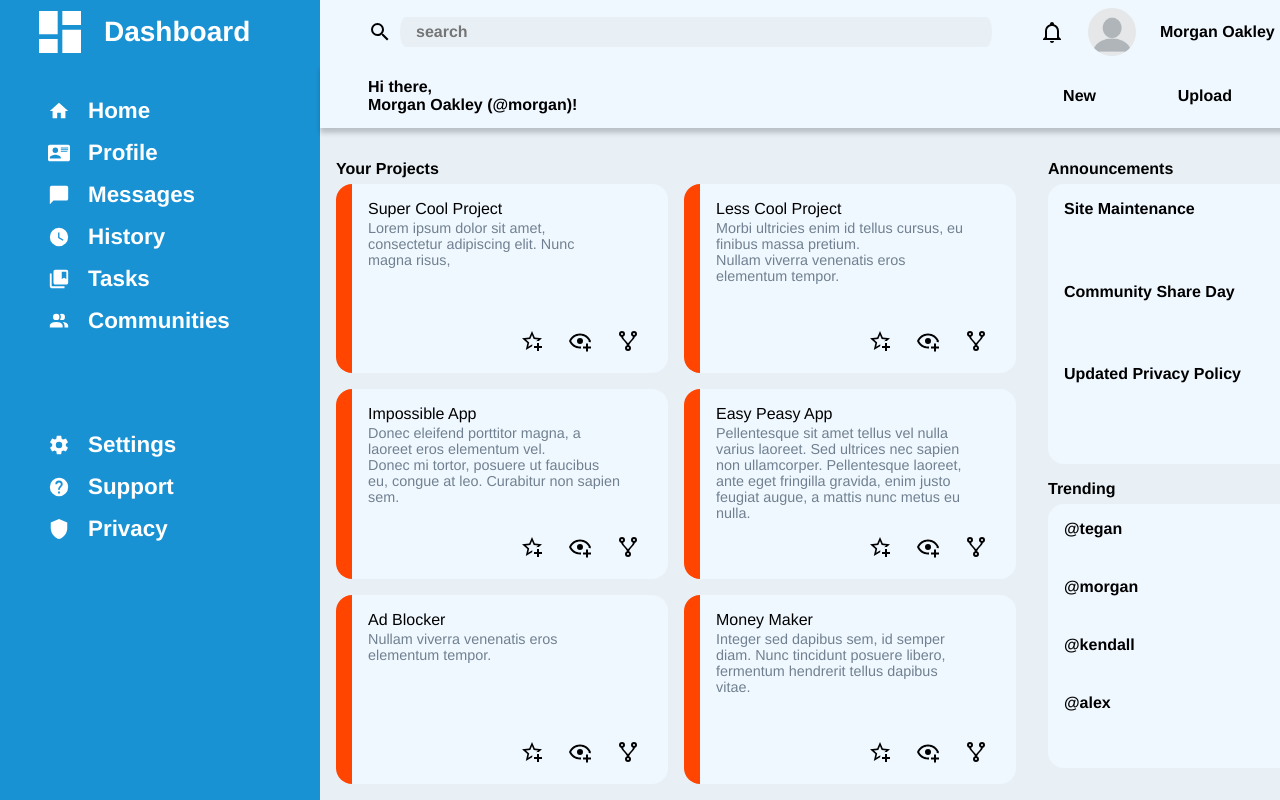
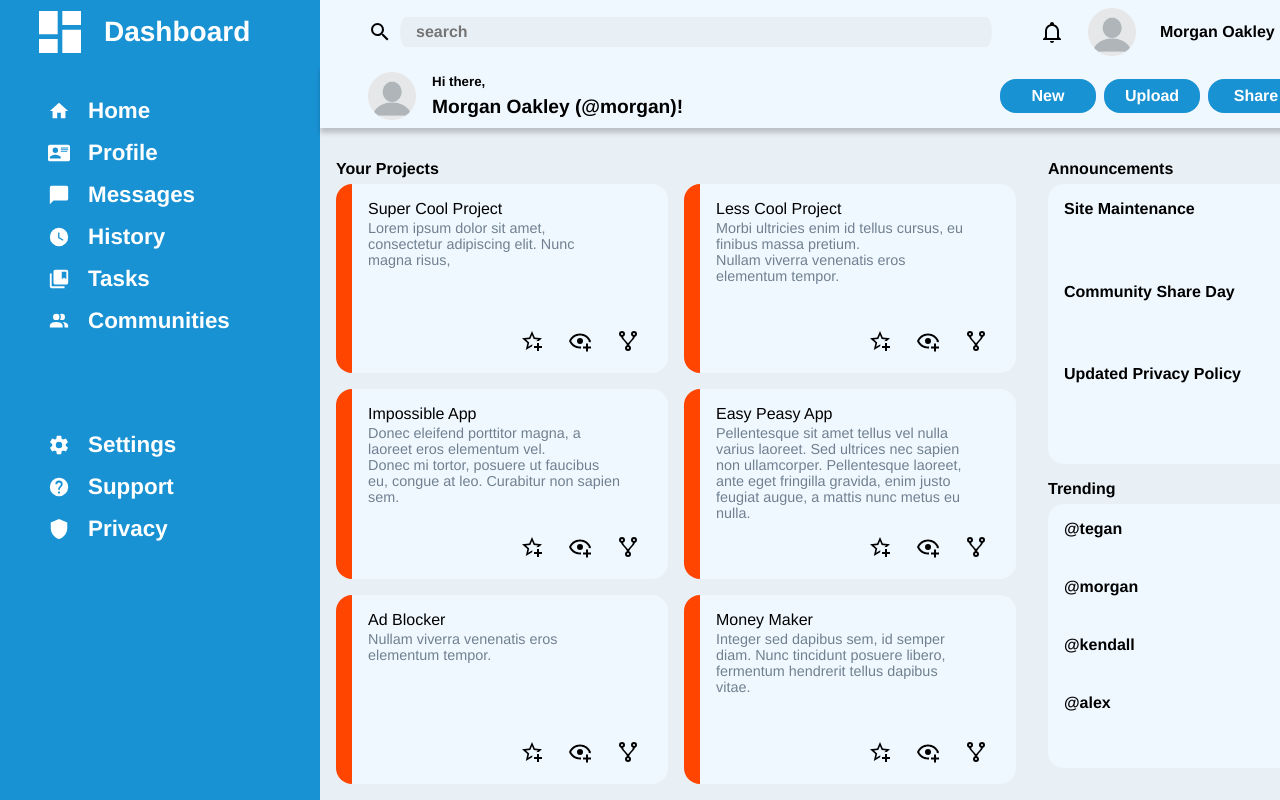
Before and after one commit to charlesfrye/odin-html-css-project-admin-dashboard, a plain HTML site: page index.html in a window 1280 px wide. Shown: the top 800 px of the page. Drawn offline with Linux system fonts and the light colour scheme.

Commit message:
finishes header

```diff
--- a/index.html
+++ b/index.html
@@ -90,17 +90,22 @@
     <div class="main right">
       <div class="main-header">
         <div class="main-header-greet">
-          <p>
-            Hi there,<br>
-            Morgan Oakley (@morgan)!
-          </p>
+          <div class="profile-pic-container">
+            <img src="assets/png/blank-profile-pic.png" class="profile-pic">
+          </div>
+          <div class="greeting">
+            <p style="font-size:smaller">
+              Hi there,</p>
+            <p style="font-size: larger;">Morgan Oakley (@morgan)!
+            </p>
+          </div>
         </div>
         <div class="main-header-buttons">
 
           <ul class="main-header-button-list">
-            <li>New</li>
-            <li>Upload</li>
-            <li>Share</li>
+            <li class="btn">New</li>
+            <li class="btn">Upload</li>
+            <li class="btn">Share</li>
           </ul>
 
         </div>
--- a/style.css
+++ b/style.css
@@ -176,19 +176,35 @@ ul>li {
 
 .main-header-greet {
   padding-left: 3rem;
+  display: grid;
+  grid-template-columns: 3rem 24rem;
+  gap: 1rem;
+  align-items: center;
+  justify-items: left;
+}
+
+.greeting {
+  display: grid;
+  grid-template-rows: 1fr 1fr;
 }
 
 .main-header-button-list {
   display: grid;
-  text-align: right;
+  text-align: center;
   justify-content: end;
   align-items: end;
-  grid-template-columns: repeat(3, 1fr);
+  grid-template-columns: repeat(3, 6rem);
+  padding-right: 4rem;
+  gap: 0.5rem;
 }
 
 .main-header-button-list>li {
-  color: black;
-  padding-bottom: 0px;
+  padding-top: 0.5rem;
+  padding-bottom: 0.5rem;
+  padding-left: 1rem;
+  padding-right: 1rem;
+  background-color: rgba(25, 146, 212, 1);
+  border-radius: 1rem;
 }
 
 .main-body {
```
